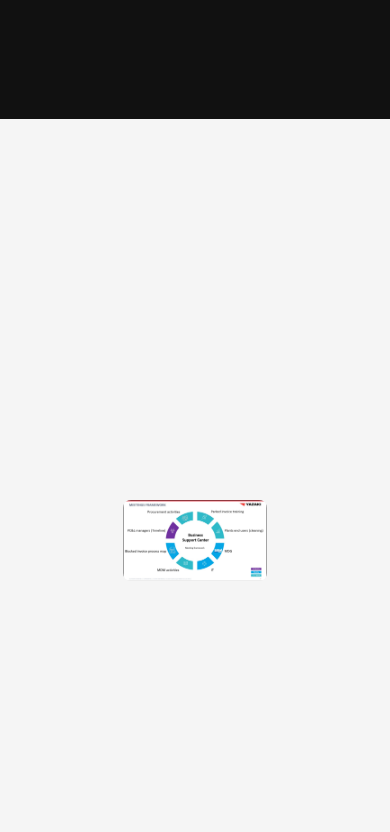
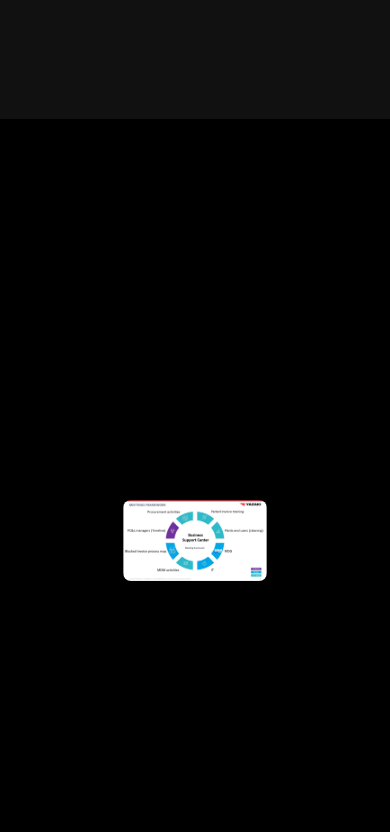
Before and after one commit to GhitaEddial/yazaki-intern-site, a plain HTML site: page pages/bsc.html in a window 390 px wide. Shown: the part 7732-8564 px from the top of the page. Drawn offline with Linux system fonts and the light colour scheme; files whose address does not match are found by name.

```diff
--- a/styles11.css
+++ b/styles11.css
@@ -807,9 +807,9 @@
   width: 100vw;
   height: 100vh;
   display: flex;
-  justify-content: center;  /* Or 'space-around', 'space-between' */
+  justify-content: space-around;  /* Or 'space-around', 'space-between' */
   align-items: center;
-  background-color: #f5f5f5; /* Optional */
+  background-color: #010000; /* Optional */
   overflow: hidden;
   gap: 2rem;
   padding: 1rem;
```
